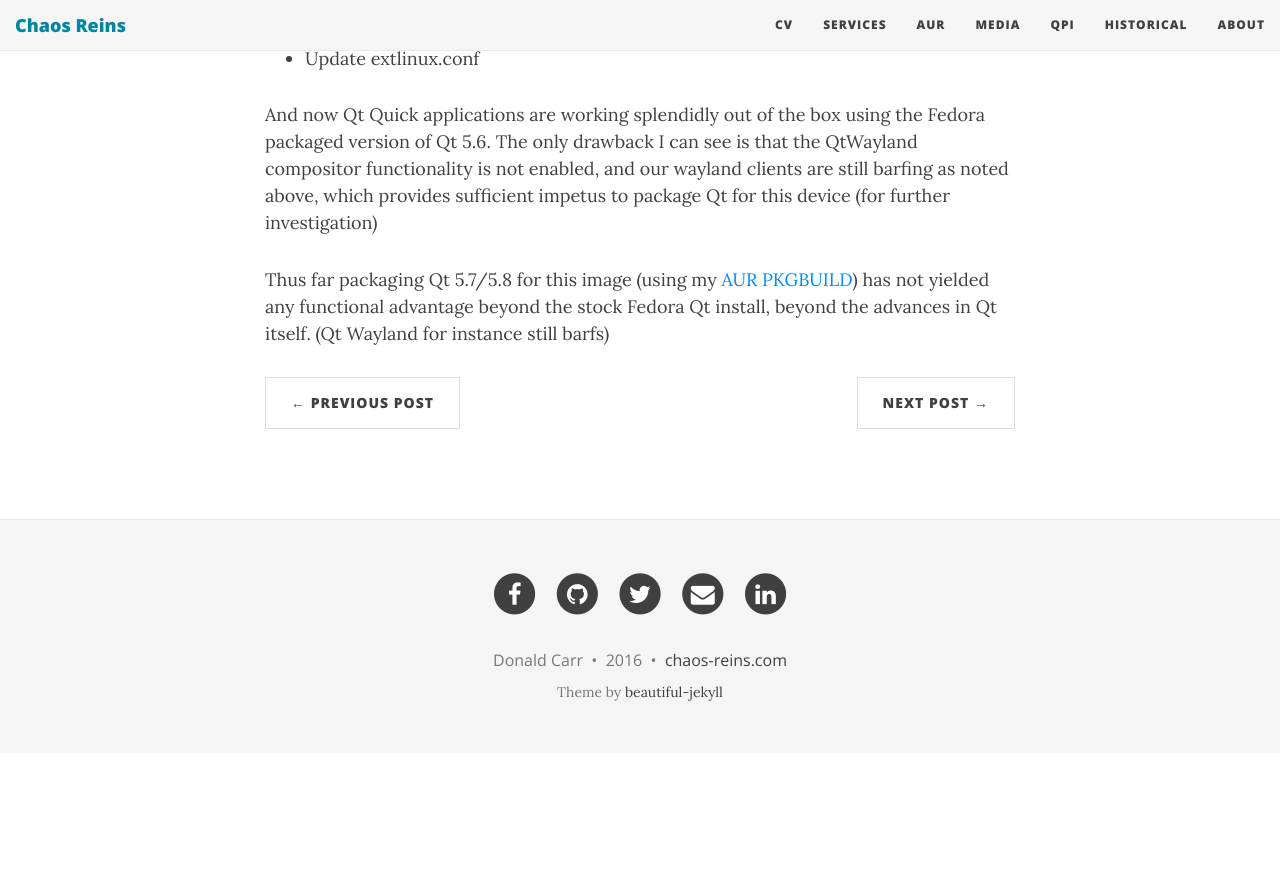
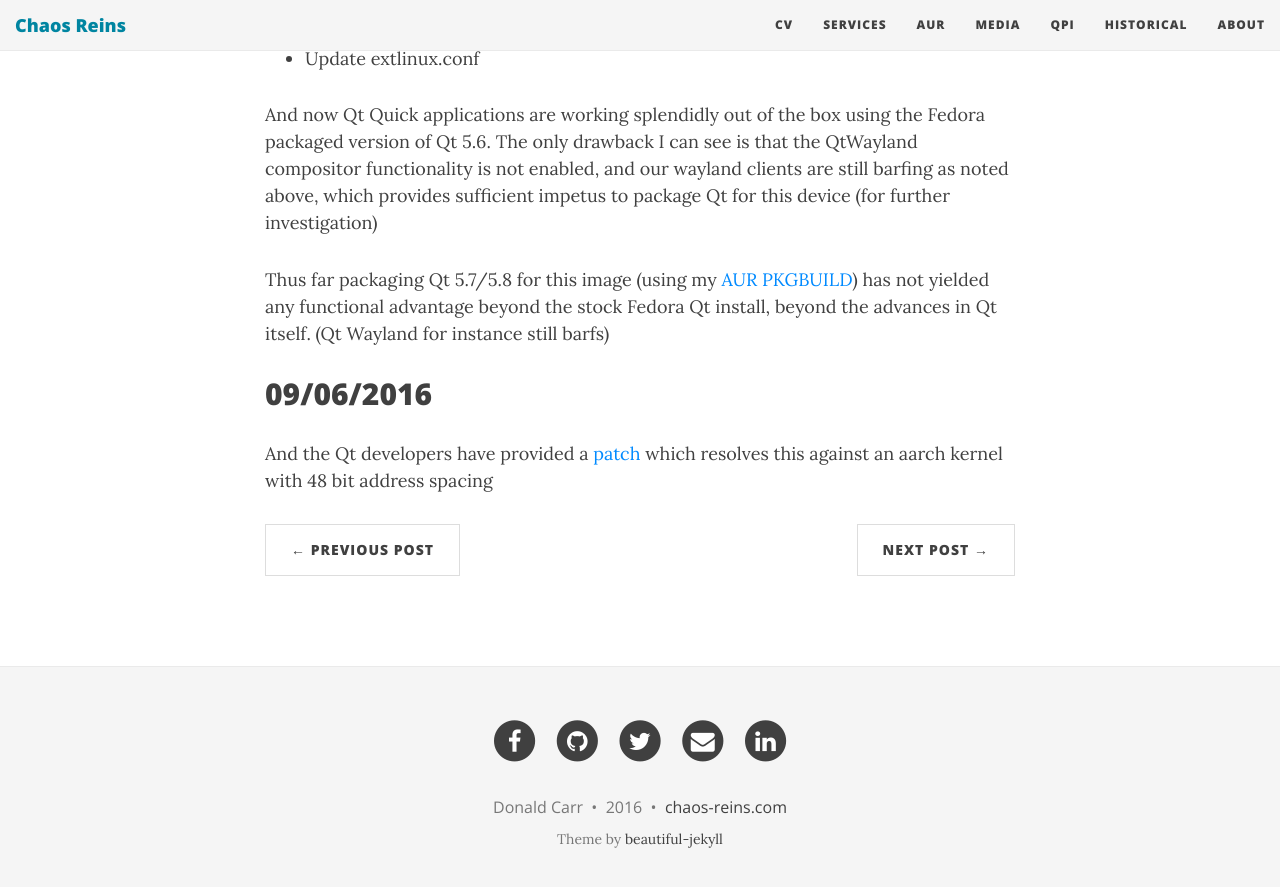
Before and after one commit to sirspudd/sirspudd.github.io, a Jekyll site: the page built from _posts/2016-08-20-qt-pi3-fedora-aarch64.md, in a window 1280 px wide and 900 px high, scrolled down 5287 px. Shown: the top 887 px of the window. Built offline with Jekyll 4.4.1, drawn with Linux system fonts in a browser that asks for light colours; nearby versions of some CDN libraries; comment, search, counter and statistics services are not loaded; before the commit the page ends 6040 px from its top, so only the background shows below that.

Commit message:
Note VA_BITS_48 fixing patch
Change-Id: Ia6a4b02608122b8cff0dc3cb691b0e2a9b605676

```diff
--- a/_posts/2016-08-20-qt-pi3-fedora-aarch64.md
+++ b/_posts/2016-08-20-qt-pi3-fedora-aarch64.md
@@ -139,3 +139,7 @@ I have verified that CONFIG_ARM64_VA_BITS_48 was causing my grief with the Qt V4
 And now Qt Quick applications are working splendidly out of the box using the Fedora packaged version of Qt 5.6. The only drawback I can see is that the QtWayland compositor functionality is not enabled, and our wayland clients are still barfing as noted above, which provides sufficient impetus to package Qt for this device (for further investigation)
 
 Thus far packaging Qt 5.7/5.8 for this image (using my [AUR PKGBUILD](https://aur.archlinux.org/packages/qt-sdk-raspberry-pi/)) has not yielded any functional advantage beyond the stock Fedora Qt install, beyond the advances in Qt itself. (Qt Wayland for instance still barfs)
+
+## 09/06/2016
+
+And the Qt developers have provided a [patch](https://codereview.qt-project.org/#/c/169892/) which resolves this against an aarch kernel with 48 bit address spacing
```
